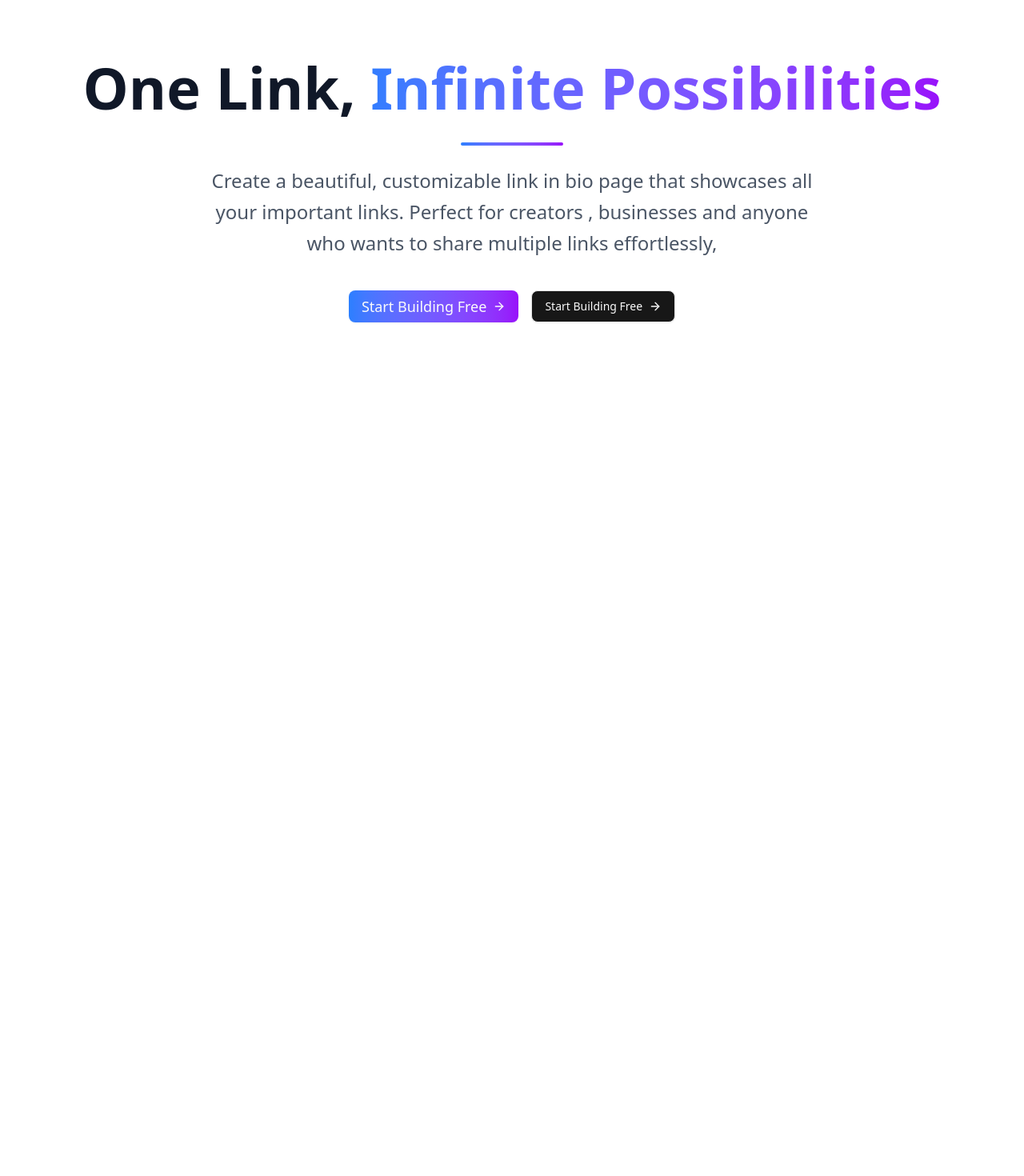
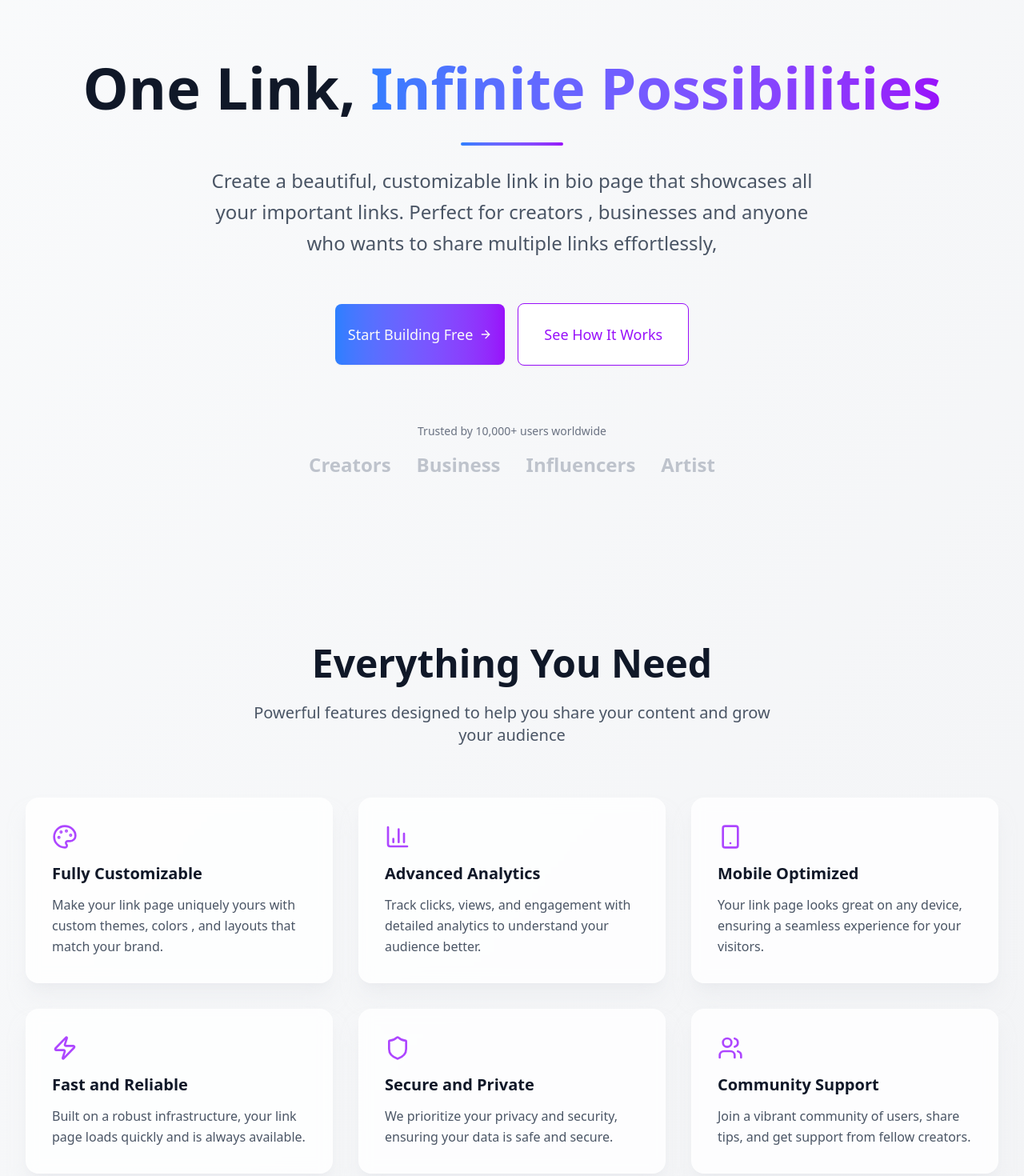
Before and after one commit to Demmynile/linktree, a Next.js app: page / in a window 1280 px wide. Shown: the part 64-1534 px from the top of the page at 80% size. Before the commit the page ends 800 px from the top, so only its background shows below. Built offline with nearby package versions, Linux system fonts and the light colour scheme; no server answers.

Commit message:
add new information

```diff
--- a/app/page.tsx
+++ b/app/page.tsx
@@ -1,10 +1,43 @@
 import { Button } from "@/components/ui/button";
-import { ArrowRight } from "lucide-react";
+import { ArrowRight, BarChart3, Palette, Shield, Smartphone, Users, Zap } from "lucide-react";
 import Link from "next/link";
+
+const features = [
+  {
+    icon : <Palette className="w-8 h-8" />,
+    title: "Fully Customizable",
+    description : "Make your link page uniquely yours with custom themes, colors , and layouts that match your brand.",
+  },
+  {
+    icon: <BarChart3 className="w-8 h-8" />,
+    title: "Advanced Analytics",
+    description: "Track clicks, views, and engagement with detailed analytics to understand your audience better.",
+  },
+  {
+    icon: <Smartphone className="w-8 h-8" />,
+    title: "Mobile Optimized",
+    description: "Your link page looks great on any device, ensuring a seamless experience for your visitors.",
+  },
+  {
+    icon: <Zap className="w-8 h-8" />,
+    title: "Fast and Reliable",
+    description: "Built on a robust infrastructure, your link page loads quickly and is always available.",
+  },
+  {
+    icon : <Shield className="w-8 h-8" />,
+    title: "Secure and Private",
+    description: "We prioritize your privacy and security, ensuring your data is safe and secure.",
+  },
+  {
+    icon : <Users className="w-8 h-8" />,
+    title: "Community Support",
+    description: "Join a vibrant community of users, share tips, and get support from fellow creators.",
+  }
+]
 
 export default function Home() {
   return (
-    <div>
+    <div className="min-h-screen bg-gradient-to-br from-gray-50 to-gray-100">
       {/* Hero Section */}
       <section className="px-4 py-20 lg:px-8 lg:py-32">
         <div className="max-w-7xl mx-auto">
@@ -22,11 +55,11 @@ export default function Home() {
                 Create a beautiful, customizable link in bio page that showcases all your important links. Perfect for creators , businesses and anyone who wants to share multiple links effortlessly,
 
               </p>
-              <div className="flex flex-col sm:flex-row justify-center items-center gap-4 pt-4">
+              <div className="flex flex-col sm:flex-row  gap-4 justify-center items-center pt-8">
                 <Button
                 asChild
                 size="lg"
-                className="bg-gradient-to-r from-blue-500 to-purple-600 hover:bg-gradient-to-r hover:from-blue-600 hover:to-purple-700 text-lg px-8"
+                className="bg-gradient-to-r from-blue-500 to-purple-600  hover:from-blue-600 hover:to-purple-700 text-lg px-8 py-6 h-auto"
                 >
                 <Link href="/dashboard" className="flex items-center gap-2">
                    Start Building Free
@@ -36,19 +69,60 @@ export default function Home() {
 
                 <Button
                 asChild
+                variant="outline"
                 size="lg"
-                className="border"
+                className="border-purple-600 text-purple-600
+                hover:bg-purple-600 hover:text-white text-lg px-8 py-6 h-auto"
                 >
-                <Link href="/dashboard" className="flex items-center gap-2">
-                   Start Building Free
-                 <ArrowRight className="w-5 h-5" />
+                <Link href="#features" >
+                  See How It Works
+
                 </Link>
                 </Button>
+              </div>
+              <div className="pt-12">
+                <p className="text-sm text-gray-500 mb-4">
+                  Trusted by 10,000+ users worldwide
+                </p>
+                <div className="flex justify-center items-center gap-8 opacity-60">
+                  <div className="text-2xl font-bold text-gray-400">Creators</div>
+                  <div className="text-2xl font-bold text-gray-400">Business</div>
+                  <div className="text-2xl font-bold text-gray-400">Influencers</div>
+                   <div className="text-2xl font-bold text-gray-400">Artist</div>
+                </div>
+
               </div>
             </div>
           </div>
         </div>
+      </section>
 
+      {/* Feature Section */}
+      <section id = "features" className="px-4 lg:px-8 py-20">
+        <div className="max-w-7xl mx-auto">
+          <div className="text-center mb-16">
+            <h2 className="text-4xl lg:text-5xl font-bold text-gray-900 mb-6">
+              Everything You Need
+            </h2>
+            <p className="text-xl text-gray-600 max-w-2xl mx-auto">
+              Powerful features designed to help you share your content and grow your audience
+            </p>
+          </div>
+          <div className="grid md:grid-cols-2 lg:grid-cols-3 gap-8">
+            {features.map((feature, index) => (
+              <div
+                key={index}
+                className="bg-white/80 backdrop-blur-sm border border-white/20 rounded-2xl p-8 shadow-xl shadow-gray-200/50
+                hover:shadow-2xl transition-all duration=300">
+                <div className=" text-purple-500 mb-4">
+                  {feature.icon}
+                </div>
+                <h3 className="text-xl font-semibold text-gray-900 mb-3">{feature.title}</h3>
+                <p className="text-gray-600 leading-relaxed">{feature.description}</p>
+              </div>
+            ))}
+          </div>
+        </div>
       </section>
     </div>
   );
```
